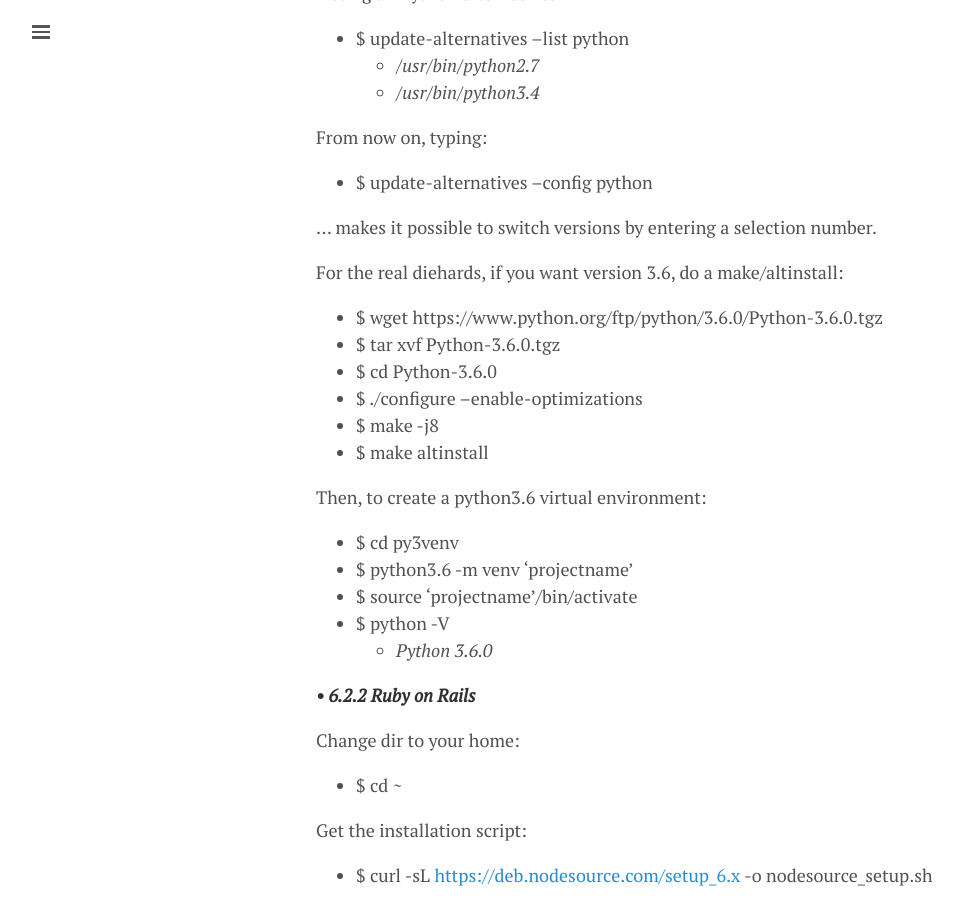
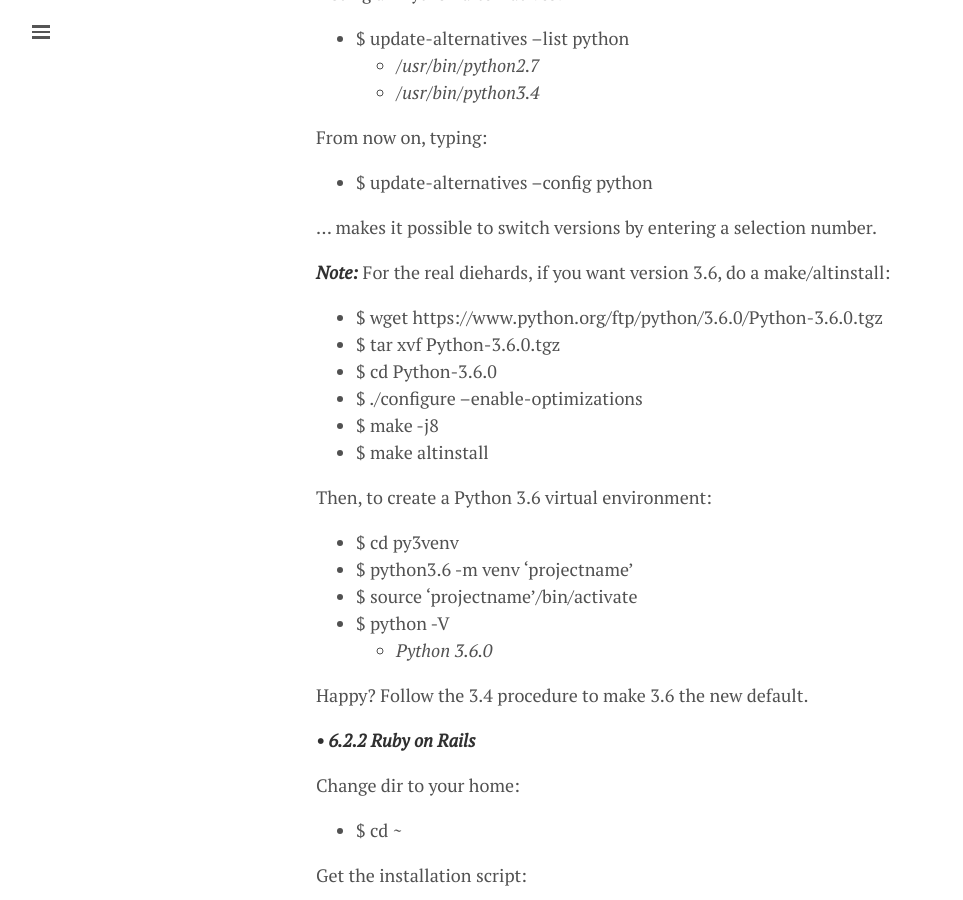
Before and after one commit to lgeurts/lgeurts.github.io, a Jekyll site: the page built from _posts/2017-07-11-bunsenlabs-linux-setup-notes-for dell-inspiron-6000.md, in a window 1280 px wide and 900 px high, scrolled down 11709 px. Shown: the whole window, without its empty margins (0-963 px from the left). Built offline with Jekyll 4.4.1, drawn with Linux system fonts in a browser that asks for light colours; nearby versions of some CDN libraries; comment, search, counter and statistics services are not loaded; some of the changed text lies outside the part shown.

Commit message:
Update sub-section 6.2.1 #363

```diff
--- a/_posts/2017-07-11-bunsenlabs-linux-setup-notes-for dell-inspiron-6000.md
+++ b/_posts/2017-07-11-bunsenlabs-linux-setup-notes-for dell-inspiron-6000.md
@@ -343,7 +343,7 @@ From now on, typing:
 
 ... makes it possible to switch versions by entering a selection number.
 
-For the real diehards, if you want version 3.6, do a make/altinstall:
+***Note:*** For the real diehards, if you want version 3.6, do a make/altinstall:
 
 - $ wget https://www.python.org/ftp/python/3.6.0/Python-3.6.0.tgz
 - $ tar xvf Python-3.6.0.tgz
@@ -352,13 +352,15 @@ For the real diehards, if you want version 3.6, do a make/altinstall:
 - $ make -j8
 - $ make altinstall
 
-Then, to create a python3.6 virtual environment:
+Then, to create a Python 3.6 virtual environment:
 
 - $ cd py3venv
 - $ python3.6 -m venv 'projectname'
 - $ source 'projectname'/bin/activate
 - $ python -V
   * *Python 3.6.0*
+
+Happy? Follow the 3.4 procedure to make 3.6 the new default.
 
 ***• 6.2.2 Ruby on Rails***
 
```
